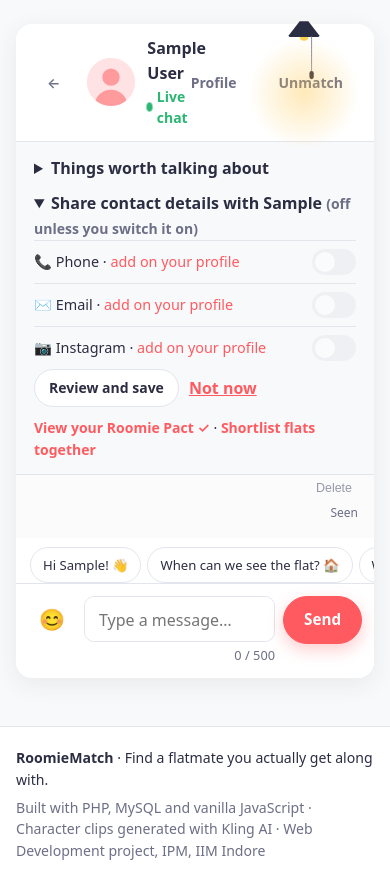
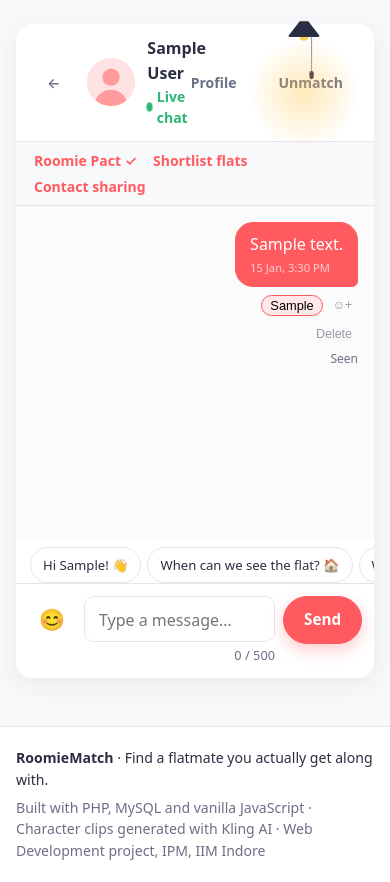
Before and after one commit to i25aaryat-collab/TEST-1, a PHP site: page /roommate-match/chat/conversation.php?match_id=1 in a window 390 px wide. Shown: the part 65-947 px from the top of the page. Run offline with PHP 8.4, Linux system fonts and the light colour scheme; the visitor is signed in with stand-in values (Sample User, id 1); tables that the repository leaves empty hold one stand-in row (values such as "Sample post"); some libraries are stand-ins or nearby versions.

Commit message:
Chat: move contact sharing to right after matching, slim chat panel
- New chat/connect.php: share phone/email/Instagram (or skip) right after a match
- Match pop-up and accepted requests now go to that step, then the chat
- Chat page: removed 'Voilà' banner and 'Things worth talking about';
  one slim row for shared details, Roomie Pact, Shortlist flats, Contact sharing
- CSS: panel no longer squeezes the message list (fixes overlaps)

Co-Authored-By: Claude Opus 5.5 <noreply@anthropic.com>
Claude-Session: https://claude.ai/code/session_017xsq8ma4BeoLc7ixWC6ohW

```diff
--- a/chat/_connection_panel.php
+++ b/chat/_connection_panel.php
@@ -1,87 +1,37 @@
 <?php
 /**
  * chat/_connection_panel.php  —  Owner: M5 (Chat)
- * Shown at the top of a chat (the connection page):
- *   - a celebration while the chat is still empty
- *   - a short discussion agenda (first item from a lifestyle difference)
- *   - optional, one-way phone sharing (checked on the server)
- *   - links to the Roomie Pact and a shared flat shortlist
- * Expects: $pdo, $match, $myId, $matchId, $firstName, $messages
+ * One slim line under the chat header:
+ *   - any contact details the other person chose to share with me
+ *   - links to the Roomie Pact, a shared flat shortlist and contact sharing
+ * Choosing what I share happens right after matching (chat/connect.php).
+ * Expects: $pdo, $match, $myId, $matchId, $firstName
  */
-require_once __DIR__ . '/../swipe/compatibility.php';
+const CONTACT_FIELDS = ['phone' => ['📞', 'Phone'], 'email' => ['✉️', 'Email'], 'instagram' => ['📷', 'Instagram']];
 
-$pp = $pdo->prepare('SELECT * FROM profiles WHERE user_id = ?');
-$pp->execute([$myId]);               $meP   = $pp->fetch() ?: [];
-$pp->execute([$match['other_id']]);  $themP = $pp->fetch() ?: [];
-$align = compatibility_result($meP, $themP);
-
-// Contact sharing, per field and per direction. I only ever receive a detail of
-// THEIRS if THEY created a share row for me (checked here, on the server).
-const CONTACT_FIELDS = ['phone' => ['📞', 'Phone'], 'email' => ['✉️', 'Email'], 'instagram' => ['📷', 'Instagram']];
+// I only ever see a detail of THEIRS if THEY created a share row for me (checked here, on the server).
+$sh = $pdo->prepare('SELECT field FROM contact_shares WHERE sharer_id = ? AND viewer_id = ?');
+$sh->execute([$match['other_id'], $myId]);
+$theyShared = $sh->fetchAll(PDO::FETCH_COLUMN);
+$themP = [];
+if ($theyShared) {
+    $pp = $pdo->prepare('SELECT phone, contact_email, instagram FROM profiles WHERE user_id = ?');
+    $pp->execute([$match['other_id']]);
+    $themP = $pp->fetch() ?: [];
+}
 $contactValue = fn(array $p, string $f) => (string) ($f === 'email' ? ($p['contact_email'] ?? '') : ($p[$f] ?? ''));
-$sh = $pdo->prepare('SELECT field FROM contact_shares WHERE sharer_id = ? AND viewer_id = ?');
-$sh->execute([$myId, $match['other_id']]);  $iShared = $sh->fetchAll(PDO::FETCH_COLUMN);
-$sh->execute([$match['other_id'], $myId]);  $theyShared = $sh->fetchAll(PDO::FETCH_COLUMN);
-
-$agenda = [];
-if ($align['discuss']) $agenda[] = $align['discuss'];
-$agenda[] = 'What does your monthly budget need to cover (rent, food, Wi-Fi, help)?';
-$agenda[] = 'How much notice feels fair before guests come over?';
-if (!empty($themP['culture_note'])) $agenda[] = 'Ask about what ' . $firstName . ' mentioned: "' . $themP['culture_note'] . '"';
 
 $pact = $pdo->prepare('SELECT accepted_by, proposed_by FROM pacts WHERE match_id = ?');
 $pact->execute([$matchId]); $pactRow = $pact->fetch();
-$pactLabel = !$pactRow ? 'Make a Roomie Pact' : ($pactRow['accepted_by'] ? 'View your Roomie Pact ✓' : ((int) $pactRow['proposed_by'] === $myId ? 'Pact: waiting for ' . $firstName : 'Pact: review ' . $firstName . '\'s suggestion'));
+$pactLabel = !$pactRow ? 'Roomie Pact' : ($pactRow['accepted_by'] ? 'Roomie Pact ✓' : ((int) $pactRow['proposed_by'] === $myId ? 'Pact: waiting for ' . $firstName : 'Pact: review ' . $firstName . '\'s suggestion'));
 ?>
-<section class="connection-panel" data-match="<?= (int) $matchId ?>">
-    <?php if (!$messages): ?>
-        <div class="connect-celebrate">
-            <strong>Voilà, you two connected! 🎉</strong>
-            <p class="small">Here's to finding out if home feels right together. No pressure: this is a chat, not a lease.</p>
-        </div>
-    <?php endif; ?>
-
-    <details class="panel-block" <?= $messages ? '' : 'open' ?>>
-        <summary>Things worth talking about</summary>
-        <?php if ($align['score'] !== null): ?>
-            <?= score_line($align) ?>
-        <?php endif; ?>
-        <ol class="agenda small"><?php foreach ($agenda as $a): ?><li><?= e($a) ?></li><?php endforeach; ?></ol>
-        <p class="tiny muted">Just prompts. You don't need to tick anything off.</p>
-    </details>
-
-    <div class="panel-block contact-block">
-        <?php foreach ($theyShared as $f): if ($contactValue($themP, $f) === '') continue; ?>
-            <p class="small"><?= CONTACT_FIELDS[$f][0] ?> <?= e($firstName) ?> shared their <?= strtolower(CONTACT_FIELDS[$f][1]) ?>: <strong><?= e($contactValue($themP, $f)) ?></strong></p>
-        <?php endforeach; ?>
-        <details class="share-box" <?= $iShared ? '' : 'open' ?>>
-            <summary><strong>Share contact details with <?= e($firstName) ?></strong> <span class="muted small">(off unless you switch it on)</span></summary>
-            <form method="post" action="<?= e(url('chat/contact_share.php')) ?>" class="share-form"
-                  data-confirm="<?= e($firstName) ?> will see exactly the details you switched on, in this chat only. You won't see <?= e($firstName) ?>'s unless they share too. You can turn these off any time."
-                  data-confirm-button="Save sharing">
-                <?= csrf_field() ?><input type="hidden" name="match_id" value="<?= (int) $matchId ?>">
-                <?php foreach (CONTACT_FIELDS as $f => [$icon, $label]): $v = $contactValue($meP, $f); ?>
-                    <label class="share-row">
-                        <span><?= $icon ?> <?= $label ?> · <?= $v !== '' ? '<span class="muted">' . e($v) . '</span>' : '<a href="' . e(url('profile/edit_profile.php')) . '">add on your profile</a>' ?></span>
-                        <span class="switch"><input type="checkbox" name="fields[]" value="<?= $f ?>" <?= in_array($f, $iShared, true) ? 'checked' : '' ?> <?= $v === '' ? 'disabled' : '' ?>><span></span></span>
-                    </label>
-                <?php endforeach; ?>
-                <div class="btn-row"><button class="btn btn-sm">Review and save</button><button class="link-btn small js-not-now" type="button">Not now</button></div>
-            </form>
-        </details>
-    </div>
-
-    <div class="panel-links small">
+<div class="connection-panel small">
+    <?php foreach ($theyShared as $f): if ($contactValue($themP, $f) === '') continue; ?>
+        <span><?= CONTACT_FIELDS[$f][0] ?> <strong><?= e($contactValue($themP, $f)) ?></strong></span>
+    <?php endforeach; ?>
+    <nav class="panel-links" aria-label="Chat tools">
         <a href="<?= e(url('chat/pact.php?match_id=' . (int) $matchId)) ?>"><?= e($pactLabel) ?></a>
-        <span aria-hidden="true">·</span>
-        <a href="<?= e(url('groups/index.php?with=' . (int) $match['other_id'])) ?>">Shortlist flats together</a>
-    </div>
-</section>
-<script>
-(function () {
-    const b = document.querySelector('.js-not-now'); if (!b) return;
-    const key = 'rm-share-notnow-' + <?= (int) $matchId ?>;
-    try { if (localStorage.getItem(key)) b.closest('details').open = false; } catch (e) {}
-    b.addEventListener('click', function () { b.closest('details').open = false; try { localStorage.setItem(key, '1'); } catch (e) {} });
-})();
-</script>
+        <a href="<?= e(url('groups/index.php?with=' . (int) $match['other_id'])) ?>">Shortlist flats</a>
+        <a href="<?= e(url('chat/connect.php?match_id=' . (int) $matchId)) ?>">Contact sharing</a>
+    </nav>
+</div>
--- a/css/style.css
+++ b/css/style.css
@@ -803,7 +803,15 @@ input, textarea { cursor: text; }
 .theme-toggle:hover { transform: rotate(-25deg) scale(1.08); }
 
 /* ---------- 19. Connection page, quiz, pact, shortlists ---------- */
-.connection-panel { display: grid; gap: 10px; padding: 14px 18px; border-bottom: 1px solid var(--border); background: var(--bg); }
+.connection-panel { flex: none; display: flex; flex-wrap: wrap; align-items: center; gap: 6px 16px; padding: 8px 18px; border-bottom: 1px solid var(--border); background: var(--bg); }
+.connection-panel .panel-links { display: flex; flex-wrap: wrap; gap: 4px 16px; margin-left: auto; }
+.chat-head, .chat-form, .picker, .typing-line, .quick-replies { flex: none; }
+.chat-messages { min-height: 220px; }
+.connect-step { text-align: center; padding: 28px clamp(18px, 4vw, 36px); }
+.connect-step .avatar { width: 72px; height: 72px; margin: 0 auto 12px; }
+.connect-step h1 { font-size: clamp(1.3rem, 3vw, 1.6rem); margin: 0 0 6px; }
+.connect-step .share-form { text-align: left; margin-top: 18px; }
+.connect-step .btn-row { margin-top: 18px; justify-content: center; }
 .connect-celebrate { padding: 14px 16px; border-radius: var(--radius-sm); background: linear-gradient(120deg, var(--coral-soft), var(--green-soft)); animation: pop-in .6s var(--bounce) both; }
 @keyframes pop-in { from { transform: scale(.92); opacity: 0; } }
 .panel-block summary { cursor: pointer; font-weight: 700; }
--- a/swipe/matches.php
+++ b/swipe/matches.php
@@ -144,7 +144,7 @@ require __DIR__ . '/../includes/header.php';
 
 <?php
 $actionUrl = json_encode(url('swipe/swipe_action.php'));
-$chatUrl   = json_encode(url('chat/conversation.php?match_id='));
+$chatUrl   = json_encode(url('chat/connect.php?match_id='));  // right after matching: choose what to share, then chat
 $extraScripts = <<<HTML
 <script>
 /* Accept = send a request back (instant match). Decline = a 'pass'. */
--- a/swipe/swipe.php
+++ b/swipe/swipe.php
@@ -279,14 +279,14 @@ require __DIR__ . '/../includes/header.php';
         </div>
         <div class="btn-row">
             <button type="button" class="btn" id="keep-going">Keep looking</button>
-            <a class="btn btn-primary" id="match-chat" href="#">Send a message</a>
+            <a class="btn btn-primary" id="match-chat" href="#">Continue</a>
         </div>
     </div>
 </div>
 
 <?php
 $actionUrl = json_encode(url('swipe/swipe_action.php'));
-$chatUrl   = json_encode(url('chat/conversation.php?match_id='));
+$chatUrl   = json_encode(url('chat/connect.php?match_id='));  // right after matching: choose what to share, then chat
 $extraScripts = <<<HTML
 <script>
 /* ---------- Requests (M4): sent in the background with fetch() ---------- */
```
Also changed, not shown: chat/connect.php (added, +54 -0 lines).
